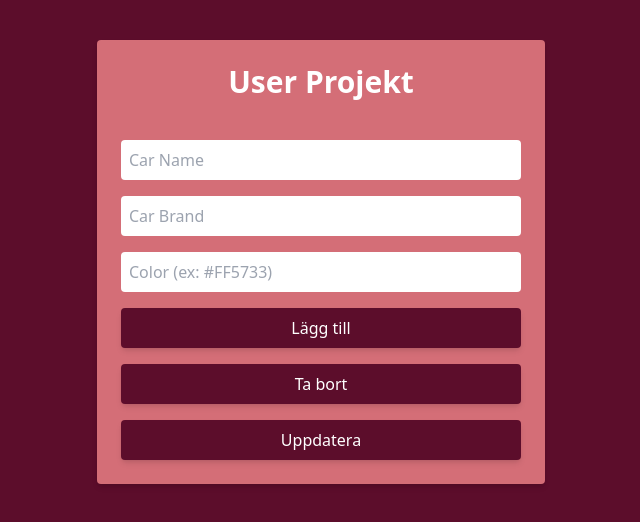
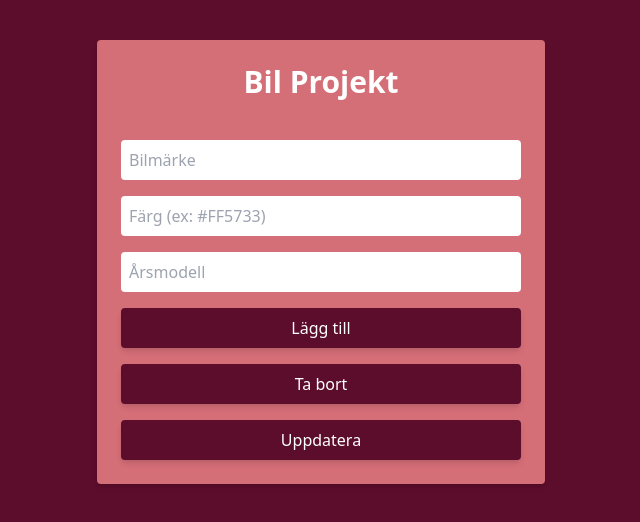
Before and after one commit to maddestenberg/gik339_2_projekt, a website: page index.html in a window 1280 px wide. Shown: the whole page, without its empty margins (319-959 px from the left). Drawn offline with nearby package versions, Linux system fonts and the light colour scheme; no server answers.

Commit message:
Uppdatering ändrat namn

```diff
--- a/index.html
+++ b/index.html
@@ -3,18 +3,18 @@
 <head>
   <meta charset="UTF-8" />
   <meta name="viewport" content="width=device-width, initial-scale=1.0" />
-  <title>Car Projekt</title>
+  <title>Bil Projekt</title>
   <script src="https://cdn.tailwindcss.com"></script>
 </head>
 <body class="bg-[#5c0d2b] text-white">
   <div class="container mx-auto p-10 flex justify-center">
     <div class="w-full max-w-md bg-[#d46e77] p-6 border-5 border-[#d46e77] rounded hover transform transition-transform duration-300 shadow-md hover:shadow-lg">
-      <h1 class="text-3xl font-bold mb-6 text-center">User Projekt</h1>
+      <h1 class="text-3xl font-bold mb-6 text-center">Bil Projekt</h1>
       <form id="carForm" class="space-y-4">
         <input type="hidden" id="carId" />
-        <input type="text" id="carName" placeholder="Car Name" class="w-full p-2 text-black rounded" required />
-        <input type="text" id="carBrand" placeholder="Car Brand" class="w-full p-2 text-black rounded" required />
-        <input type="text" id="color" placeholder="Color (ex: #FF5733)" class="w-full p-2 text-black rounded" />
+        <input type="text" id="carName" placeholder="Bilmärke" class="w-full p-2 text-black rounded" required />
+        <input type="text" id="color" placeholder="Färg (ex: #FF5733)" class="w-full p-2 text-black rounded" />
+        <input type="text" id="carBrand" placeholder="Årsmodell " class="w-full p-2 text-black rounded" required />
         <button type="button" id="addButton" class="bg-[#5c0d2b] px-4 py-2 text-white border-5 border-[#5c0d2b] rounded hover:bg-[#bf5a63] transform transition-transform duration-300 hover:scale-105 shadow-md hover:shadow-lg w-full">Lägg till</button>
         <button type="button" id="deleteButton" class="bg-[#5c0d2b] px-4 py-2 text-white border-5 border-[#5c0d2b] rounded hover:bg-[#bf5a63] transform transition-transform duration-300 hover:scale-105 shadow-md hover:shadow-lg w-full">Ta bort</button>
         <button type="button" id="updateButton" class="bg-[#5c0d2b] px-4 py-2 text-white border-5 border-[#5c0d2b] rounded hover:bg-[#bf5a63] transform transition-transform duration-300 hover:scale-105 shadow-md hover:shadow-lg w-full">Uppdatera</button>
```
Also changed, not shown: 2 other files.
